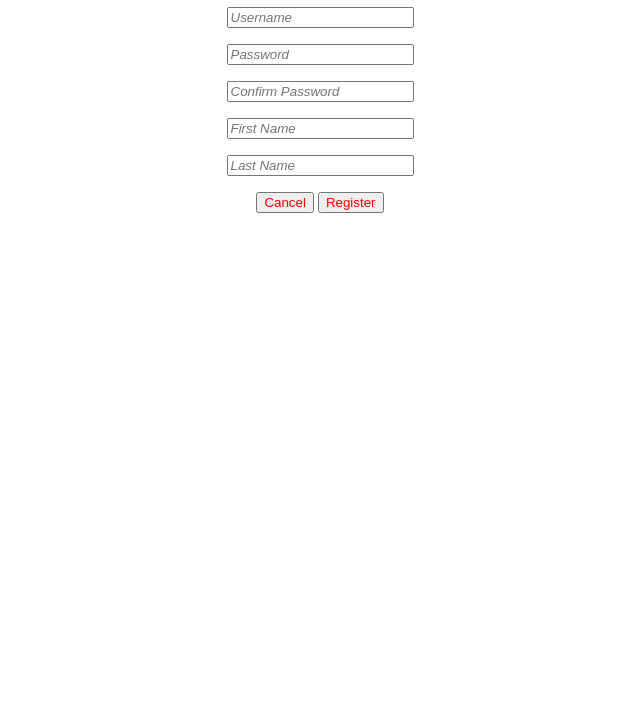
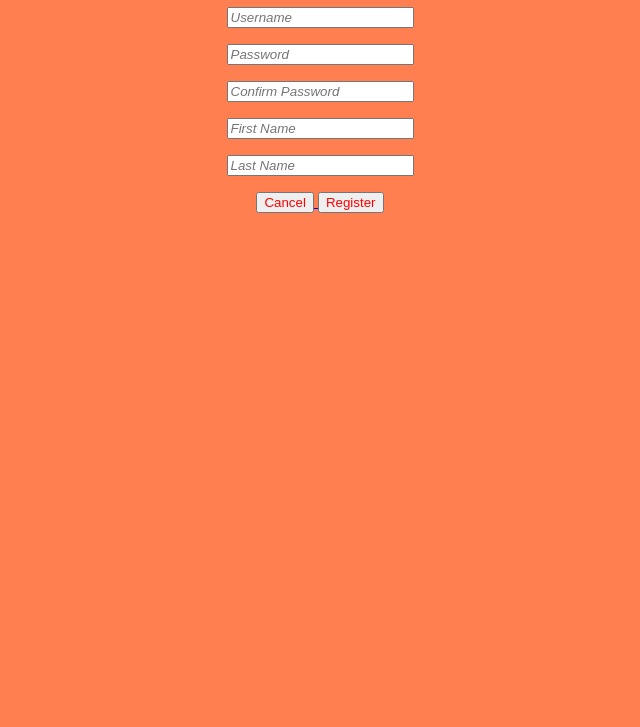
Before and after one commit to Rsccccc/ITPC_3_Prelim_Exam, a plain HTML site: page register.html in a window 1280 px wide. Shown: the part 73-800 px from the top of the page, without its empty margins (320-960 px from the left). Drawn offline with Linux system fonts and the light colour scheme.

Commit message:
9th commit

```diff
--- a/register.html
+++ b/register.html
@@ -4,7 +4,7 @@
     <title>Registration</title>
 </head>
 
-<body>
+<body style=" background-color: coral;">
     <div style="text-align: center;">
     <h1 style ="color: red;">Registration</h1>
 
@@ -24,8 +24,8 @@
     <div style="margin-bottom: 1rem;">
         <input type="text" placeholder="Last Name" style ="color: red; font-style: italic;" value="">
     </div>
-    <a > <button style ="color: red;" >Cancel</button> </a>
-    <a > <button style ="color: red;">Register</button> </a>
+    <a href="./index.html"> <button style ="color: red;" >Cancel</button>
+    <button style ="color: red;" onclick="alert('successful registration')" >Register</button> </a>
 </div>
 </div>
 
```
